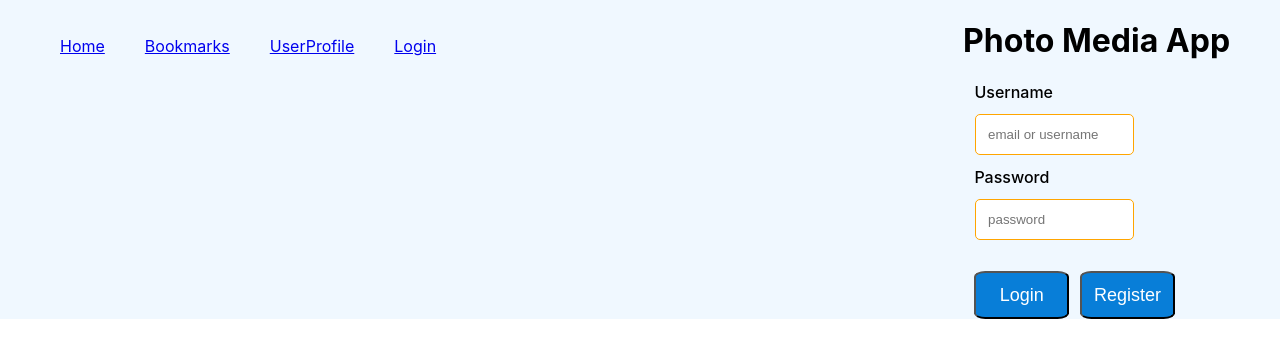
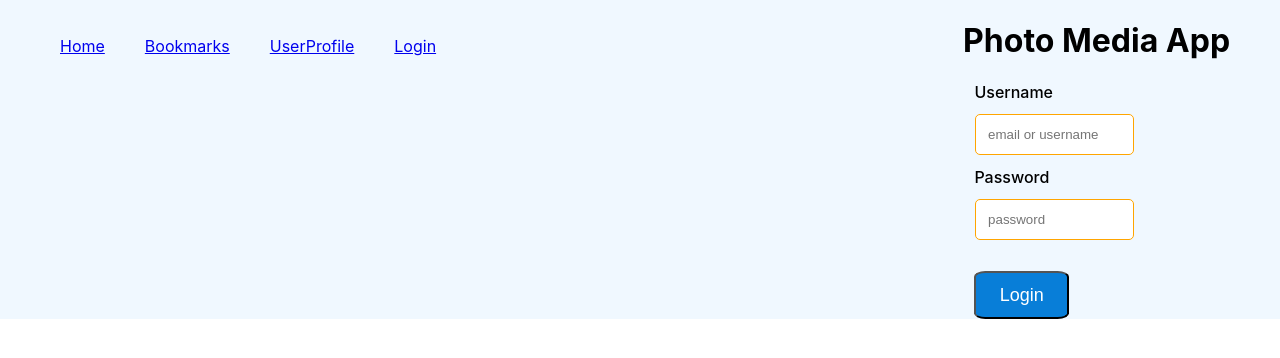
Before and after one commit to KevTheeDev/React-Photo-App, a React (Create React App) app: page /Login in a window 1280 px wide. Shown: the top 358 px of the page. Built offline with nearby package versions, Linux system fonts and the light colour scheme.

Commit message:
commented out register button in Login.js

```diff
--- a/src/component/Home.css
+++ b/src/component/Home.css
@@ -2,4 +2,5 @@
     .home_background{
         height: 100%;
         width: 100%;
+        opacity: 30;
     }
--- a/src/component/login.js
+++ b/src/component/login.js
@@ -52,7 +52,7 @@ class Login extends React.Component {
           {/* added onClick calls this.onInput */}
           {/* the page doesn't auto refresh so I don't pass an event */}
           <button className='btn' onClick={() => this.onSubmit()}> {this.onSubmit} Login</button>
-          <button className='btn' onClick={() => this.onSubmit()}> {this.onSubmit} Register</button>
+          {/* <button className='btn' onClick={() => this.onSubmit()}> {this.onSubmit} Register</button> */}
 
          </div>
         );
```
